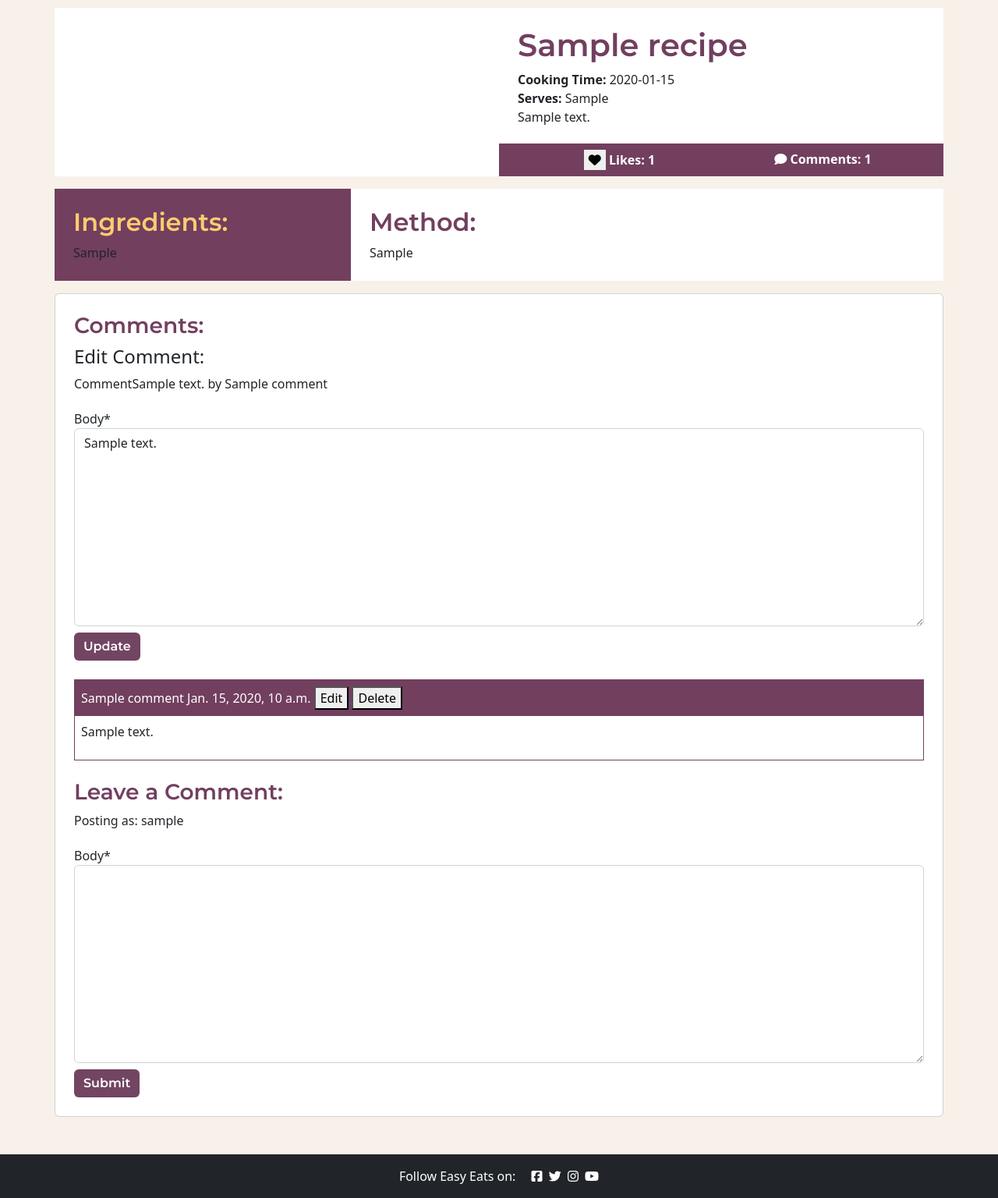
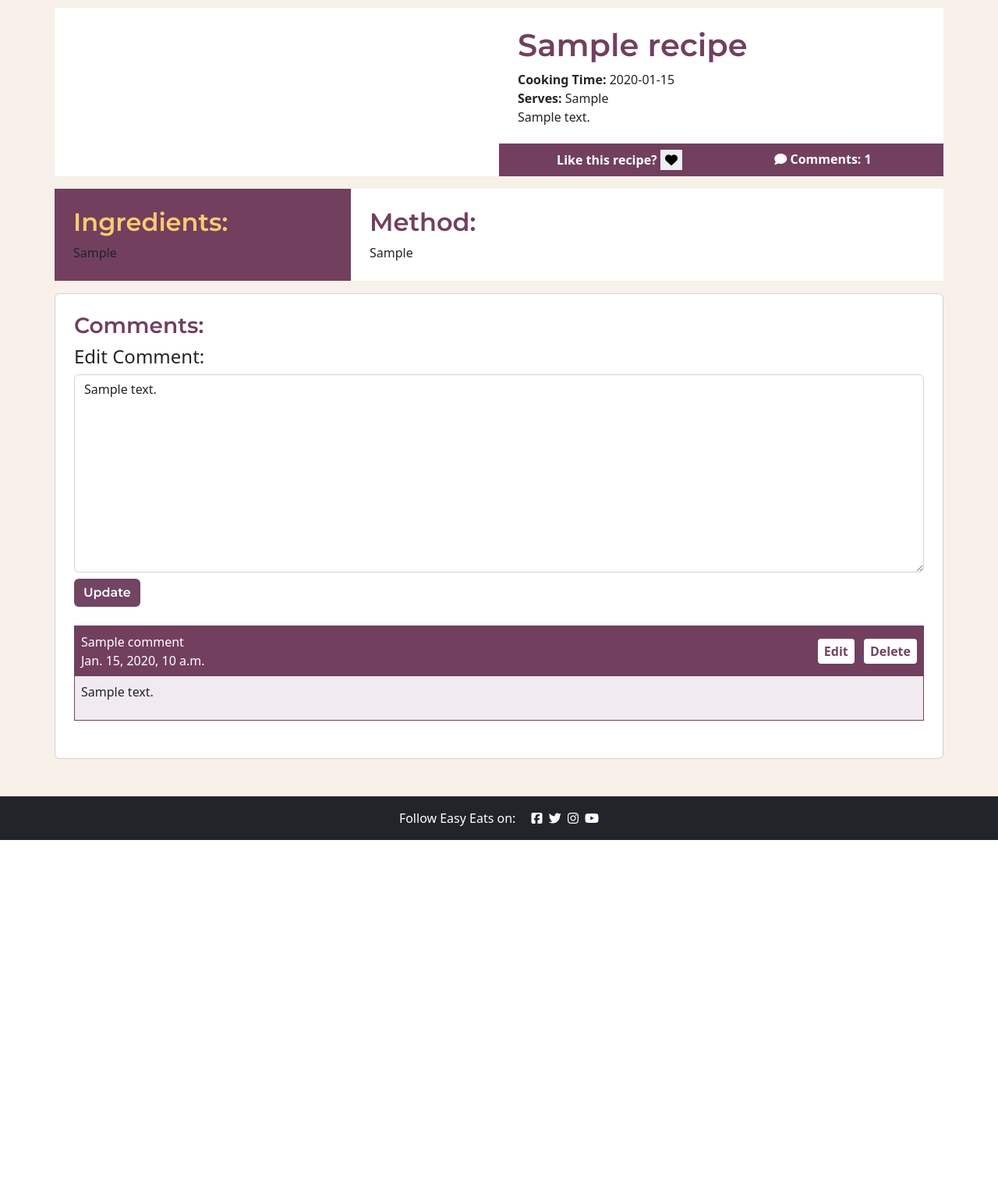
Before and after one commit to DanielleDaly/portfolio-project-4, a Django app: the page made by recipes/models.py in a window 1280 px wide. Shown: the part 65-1601 px from the top of the page at 78% size. After the commit the page ends 1142 px from the top, so only its background shows below. Run offline with Django 3.2, Linux system fonts and the light colour scheme; the first user in the database is signed in; tables that the repository leaves empty hold one stand-in row (Sample ...); some libraries are stand-ins or nearby versions.

Commit message:
Add delete comment functionality and scrollTo comments on full recipe

```diff
--- a/recipes/models.py
+++ b/recipes/models.py
@@ -32,7 +32,7 @@ class Recipe(models.Model):
 class Comment(models.Model):
     recipe = models.ForeignKey(
         Recipe, related_name='recipe_comment', on_delete=models.CASCADE)
-    author = models.ForeignKey(User, on_delete=models.CASCADE)
+    author = models.ForeignKey(User, default=1, on_delete=models.CASCADE)
     name = models.CharField(max_length=100)
     email = models.EmailField()
     body = models.TextField()
--- a/recipes/views.py
+++ b/recipes/views.py
@@ -30,6 +30,7 @@ class FullRecipe(View):
             edit_comment_form = EditCommentForm(instance=edit_comment)
 
             if edit_comment_form.is_valid():
+                edit_comment_form.instance.author = request.user
                 edit_comment_form.instance.email = request.user.email
                 edit_comment_form.instance.name = request.user.username
                 comment = edit_comment_form.save(commit=False)
@@ -75,6 +76,7 @@ class FullRecipe(View):
             commented = True
 
             if comment_form.is_valid():
+                comment_form.instance.author = request.user
                 comment_form.instance.email = request.user.email
                 comment_form.instance.name = request.user.username
                 comment = comment_form.save(commit=False)
@@ -96,19 +98,13 @@ class FullRecipe(View):
             else:
                 edit_comment_form = EditCommentForm()
 
-        return render(
-            request,
-            "full-recipe.html",
-            {
-                "recipe": recipe,
-                "comments": comments,
-                "commented": commented,
-                "liked": liked,
-                "comment_form": CommentForm(),
-                "edit_comment_form": EditCommentForm(),
-                "editing_comment": editing_comment
-            },
-        )
+        if action == 'delete_comment':
+            delete_comment_id = request.POST['delete_comment_id']
+            if delete_comment_id:
+                delete_comment = get_object_or_404(Comment, pk=delete_comment_id)
+                delete_comment.delete()
+
+        return HttpResponseRedirect(reverse('full-recipe', args=[slug]))
 
 
 class RecipeLike(View):
@@ -120,4 +116,4 @@ class RecipeLike(View):
         else:
             recipe.likes.add(request.user)
 
-        return HttpResponseRedirect(reverse('full-recipe',  args=[slug]))
+        return HttpResponseRedirect(reverse('full-recipe', args=[slug]))
--- a/static/css/style.css
+++ b/static/css/style.css
@@ -1,5 +1,9 @@
 body {
     background-color: #f7f1e9;
+}
+
+main {
+    min-height: calc(100vh - 130px);
 }
 
 /* Navigation */
@@ -265,10 +269,19 @@ body {
 
 /* Comments */
 
+.comments-link:hover {
+    color: rgb(255,203,112);
+    cursor: pointer;
+}
+
 .recipe-comments h3 {
     font-family: 'Montserrat', sans-serif;
     font-weight: 600;
     color: rgb(114,63,95);
+}
+
+.recipe-comments-list form label {
+    display: none;
 }
 
 .comment {
@@ -276,8 +289,60 @@ body {
 }
 
 .comment-details {
+    display: flex;
+    align-items: center;
+    justify-content: space-between;
     background-color: rgb(114,63,95);
     color: #ffffff;
+}
+
+.comment-actions button {
+    border: none;
+    padding: 0.25rem 0.5rem;
+    background-color: #ffffff;
+    color: rgb(114, 69, 98);
+    font-weight: 600;
+    border-radius: 4px;
+    transition: color .15s ease-in-out,background-color .15s ease-in-out,border-color .15s ease-in-out,box-shadow .15s ease-in-out;
+}
+
+.comment-actions button:hover {
+    background-color: rgb(255,203,112);
+}
+
+.modal-comment-delete .modal-header {
+    background-color: rgb(114, 69, 98);
+}
+
+.modal-comment-delete .modal-title {
+    font-weight: 600;
+    color: #fff;
+    font-family: 'Montserrat', sans-serif;
+}
+
+.modal-comment-delete .modal-button {
+    border: none;
+    padding: 0.5rem 1rem;
+    font-weight: 600;
+    color: #ffffff;
+}
+
+.modal-comment-delete .modal-button.btn-cancel {
+    background-color: #222222;
+}
+.modal-comment-delete .modal-button.btn-cancel:hover {
+    background-color: #666666;
+}
+
+.modal-comment-delete .modal-button.btn-delete {
+    background-color: #ff0000;
+}
+.modal-comment-delete .modal-button.btn-delete:hover {
+    background-color: #7a0000;
+}
+
+.comment-contents {
+    background-color: rgba(114,63,95,0.1);
 }
 
 
--- a/templates/all_recipes.html
+++ b/templates/all_recipes.html
@@ -9,7 +9,7 @@
          <div class="col-12">
             <div class="row mb-4">
                 {% for recipe in recipe_list %}
-                <div class="col-sm-12 col-md-4">
+                <div class="col-sm-12 col-md-4 mb-4">
                     <div class="card recipe-card shadow">
                         <div class="card-body recipe-card-body">
                             <a href="{% url 'full-recipe' recipe.slug %}" class="recipe-image-link">
--- a/templates/full-recipe.html
+++ b/templates/full-recipe.html
@@ -29,6 +29,7 @@
                     <div class="col-6">
                         <strong>
                             {% if user.is_authenticated %}
+                            <span>Like this recipe? </span>
                             <form class="d-inline" action="{% url 'recipe_like' recipe.slug %}" method="POST">
                                 {% csrf_token %}
                                 {% if liked %}
@@ -41,13 +42,15 @@
                             </form>
                             {% else %}
                             <span><i class="fa-regular fa-heart"></i></span>
+                            <span>Likes: {{ recipe.number_of_likes }} </span>
                             {% endif %}
-                        <span>Likes: {{ recipe.number_of_likes }} </span>
                     </strong>
                 </div>
                     <div class="col-6">
                         {% with comments.count as total_comments %}
-                        <strong><i class="fa-solid fa-comment"></i> Comments: {{ total_comments }}</strong>
+                        <strong>
+                            <i class="fa-solid fa-comment"></i> <span class="comments-link" id="comments-link">Comments: {{ total_comments }}</span>
+                        </strong>
                         {% endwith %}
                     </div>
                 </div>
@@ -82,10 +85,7 @@
 
                 {% if edit_comment %}
                 <h4>Edit Comment:</h4>
-                <p>
-                    {{ edit_comment }}
-                </p>
-                <form method="post" style="margin-top: 1.3em;" class="mb-4">
+                <form method="post" class="mt-2 mb-4">
                     <input type="hidden" name="action" value="edit_comment">
                     {{ edit_comment_form | crispy }}
                     {% csrf_token %}
@@ -96,18 +96,51 @@
                 {% for comment in comments %}
                 <div class="comment mb-4">
                     <div class="comment-details p-2">
-                        {{ comment.name }}
-                        <span class="comment-details-date">
-                            {{ comment.created_on }}
-                        </span>
-                        <span>
+                        <div class="comment-details-name-date">
+                            <div class="comment-details-name">
+                                {{ comment.name }}
+                            </div>
+                            <div class="comment-details-date">
+                                {{ comment.created_on }}
+                            </div>
+                        </div>
+                        {% if user == comment.author %}
+                        <div class="comment-actions">
                             <a href="?edit_comment_id={{ comment.id }}">
-                                <button>Edit</button>
+                                <button class="btn-comment-edit me-md-2">Edit</button>
                             </a>
-                            <a href="?delete_comment_id={{ comment.id }}">
-                                <button>Delete</button>
-                            </a>
-                        </span>
+                            <button class="btn-comment-delete" data-bs-toggle="modal" data-bs-target="#comment-deleteModal-{{comment.id}}">Delete</button>
+                        </div>
+                        <!-- Delete Comment Modal -->
+                        <div class="modal fade modal-comment-delete" id="comment-deleteModal-{{comment.id}}" tabindex="-1"
+                            aria-labelledby="comment-deleteModalLabel-{{comment.id}}" aria-hidden="true">
+                            <div class="modal-dialog">
+                                <div class="modal-content">
+                                    <div class="modal-header">
+                                        <h5 class="modal-title fs-1 m-auto" id="comment-deleteModalLabel-{{comment.id}}">Delete
+                                            Comment!
+                                        </h5>
+                                    </div>
+                                    <div class="modal-body">
+                                        <p class="text-center text-danger fs-3">
+                                            Are you sure you want to delete your comment?
+                                        </p>
+                                    </div>
+                                    <div class="modal-footer m-auto">
+                                        <button type="button" class="modal-button
+                                        btn-cancel flex-center" data-bs-dismiss="modal">Cancel</button>
+                                        <form method="post">
+                                            {% csrf_token %}
+                                            <input type="hidden" name="action" value="delete_comment">
+                                            <input type="hidden" name="delete_comment_id" value="{{comment.id}}">
+                                            <button class="modal-button flex-center btn-delete"
+                                                type="submit">Delete</button>
+                                        </form>
+                                    </div>
+                                </div>
+                            </div>
+                        </div>
+                        {% endif %}
                     </div>
                     <div class="comment-contents p-2">
                         {{ comment.body | linebreaks }}
@@ -121,10 +154,10 @@
                 </div>
                 {% endif %}
 
-                {% if user.is_authenticated and not editing_comment %}
+                {% if user.is_authenticated and not edit_comment %}
                 <h3>Leave a Comment:</h3>
-                <p>Posting as: {{ user.username }}</p>
-                <form method="post" style="margin-top: 1.3em;">
+                <p>Posting as: <strong>{{ user.username }}</strong></p>
+                <form method="post" class="mt-2">
                     <input type="hidden" name="action" value="add_comment">
                     {{ comment_form | crispy }}
                     {% csrf_token %}
--- a/templates/index.html
+++ b/templates/index.html
@@ -21,7 +21,7 @@
         <div class="col-12">
             <div class="row mb-4">
                 {% for recipe in recipe_list|slice:":6" %}
-                <div class="col-sm-12 col-md-4">
+                <div class="col-sm-12 col-md-4 mb-4">
                     <div class="card recipe-card shadow">
                         <div class="card-body recipe-card-body">
                             <a href="{% url 'full-recipe' recipe.slug %}" class="recipe-image-link">
```
Also changed, not shown: static/js/main.js (added, +25 -0 lines), templates/base.html (+1 -7 lines).
